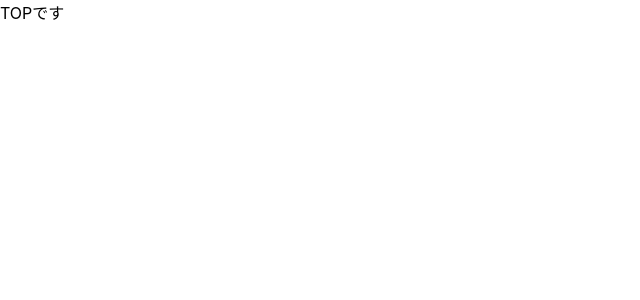
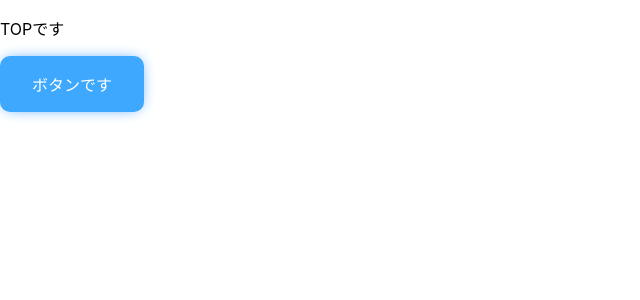
Before and after one commit to toono-f/template-nextjs-static-generator, a Next.js app: page / in a window 1280 px wide. Shown: the top 300 px of the page, without its empty margins (0-640 px from the left). Built offline with nearby package versions, Linux system fonts and the light colour scheme.

Commit message:
TOPページにボタンを追加

```diff
--- /dev/null
+++ b/src/components/atoms/Button/index.tsx
@@ -0,0 +1 @@
+export { Button } from "@/components/atoms/Button/Button";
--- a/src/pages/index.tsx
+++ b/src/pages/index.tsx
@@ -1,7 +1,13 @@
+import { Button } from "@/components/atoms/Button";
 import type { NextPage } from "next";
 
 const Home: NextPage = () => {
-  return <div>TOPです</div>;
+  return (
+    <div>
+      <p>TOPです</p>
+      <Button href="/">ボタンです</Button>
+    </div>
+  );
 };
 
 export default Home;
```
